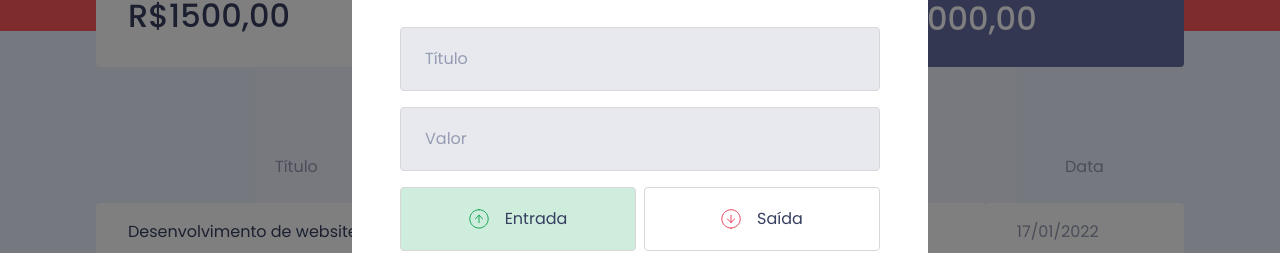
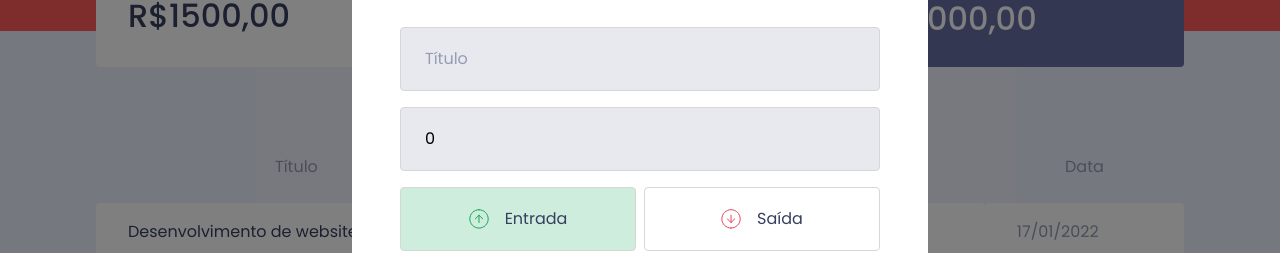
Before and after one commit to samuelfsd/finances, a React (Create React App) app: page / in a window 1280 px wide. Both pictures are taken after a click on the button "Nova transação". Shown: the part 211-464 px from the top of the page. Built offline with nearby package versions, Linux system fonts and the light colour scheme; no server answers; what miragejs would draw is missing.

Commit message:
saving data of form

```diff
--- a/src/components/NewTransactionModal/index.tsx
+++ b/src/components/NewTransactionModal/index.tsx
@@ -3,7 +3,7 @@
 import outcomeImg from '../../assets/saida.svg';
 import closeImg from '../../assets/close.svg';
 import { Container, TransactionTypeContainer, RadioBox} from './styles';
-import { useState } from 'react';
+import { FormEvent, useState } from 'react';
 
 interface NewTransactionModalProps{
   isOpen:boolean;
@@ -11,8 +11,16 @@
 }
 
 export function NewTransactionModal({isOpen,onRequestClose}:NewTransactionModalProps) {
+  const [title,setTitle] = useState('');
+  const [value,setValue] = useState(0);
+  const [category,setCategory] = useState('');
+  const [type, setType] = useState('deposit');
 
-  const [type, setType] = useState('deposit');
+  function handleCreateNewTransaction(event:FormEvent) {
+    event.preventDefault();
+
+    console.log({title,value,category,type});
+  }
 
   return(
     <Modal
@@ -24,14 +32,18 @@
           <button type="button" onClick={onRequestClose} className="react-modal-close">
             <img src={closeImg} alt="Fechar Modal" />
           </button>
-          <Container>
+          <Container onSubmit={handleCreateNewTransaction}>
             <h2>Cadastrar transação</h2>
             <input
               placeholder="Título"
+              value={title}
+              onChange={event => setTitle(event.target.value)}
             />
             <input
               type="number"
               placeholder="Valor"
+              value={value}
+              onChange={event => setValue(Number(event.target.value))}
             />
             <TransactionTypeContainer>
               <RadioBox
@@ -55,6 +67,8 @@
             </TransactionTypeContainer>
             <input
               placeholder="Categoria"
+              value={category}
+              onChange={event => setCategory(event.target.value)}
             />
 
             <button type="submit">Cadastrar</button>
```
